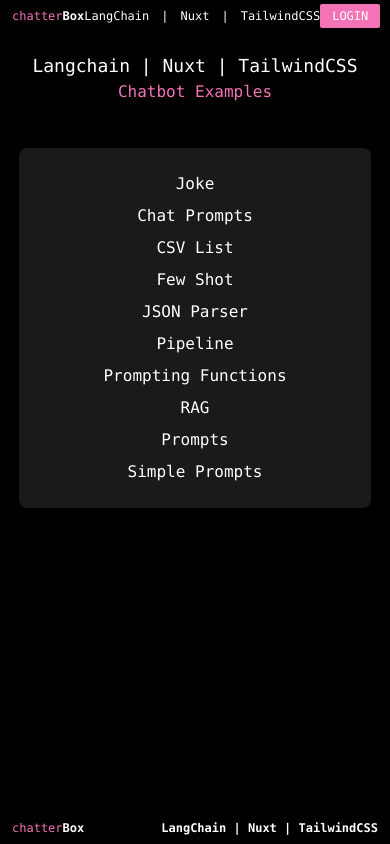
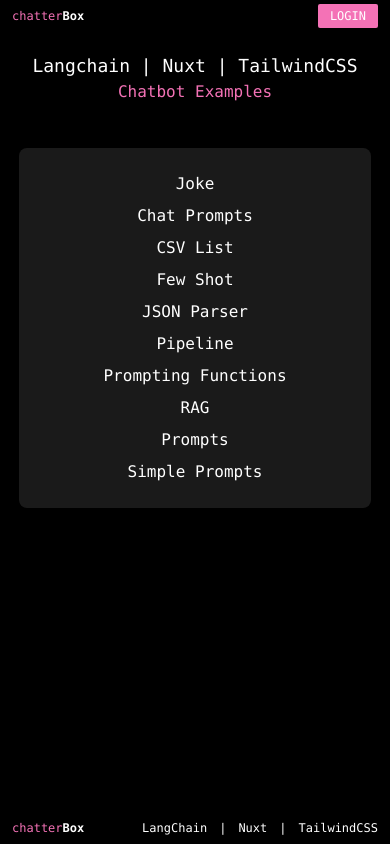
Before and after one commit to razorcx-courses/langchain-nuxt-starter, a Nuxt app: page / in a window 390 px wide. Built offline with nearby package versions, Linux system fonts and the light colour scheme.

Commit message:
add links component to nav and footer

```diff
--- a/components/App/Footer.vue
+++ b/components/App/Footer.vue
@@ -6,10 +6,8 @@
     <h2 class="text-md font-medium text-pink-400">
       chatter<span class="text-white font-bold">Box</span>
     </h2>
-    <div class="flex justify-between items-center gap-5">
-      <p class="text-text-xs">
-        <span class="text-white font-bold">LangChain | Nuxt | TailwindCSS</span>
-      </p>
+    <div class="flex justify-between items-center gap-3 md:gap-3">
+      <AppLinks></AppLinks>
     </div>
   </footer>
 </template>
--- /dev/null
+++ b/components/App/Links.vue
@@ -0,0 +1,13 @@
+<template>
+  <template v-for="item in items" :key="item.title">
+    <NuxtLink :to="item.to" v-if="item.to">
+      {{ item.title }}
+    </NuxtLink>
+    <p v-else>{{ item.title }}</p>
+  </template>
+</template>
+
+<script setup>
+import { navItems } from "../../appdata/navItems";
+const items = ref(navItems);
+</script>
--- a/components/App/Nav.vue
+++ b/components/App/Nav.vue
@@ -8,14 +8,10 @@
       </h2></a
     >
 
-    <div class="flex justify-between items-center gap-3 md:gap-3">
-      <a href="https://js.langchain.com/docs/expression_language/cookbook"
-        ><p>LangChain</p></a
-      ><p>|</p>
-      <a href="https://nuxt.com/"><p>Nuxt</p></a>
-      <p>|</p>
-      <a href="https://tailwindcss.com/"><p>TailwindCSS</p></a>
+    <div class="hidden md:flex justify-between items-center gap-3 md:gap-3">
+      <AppLinks></AppLinks>
     </div>
+
     <button
       class="flex justify-center items-center bg-pink-400 py-1 px-3 rounded-sm"
     >
```
